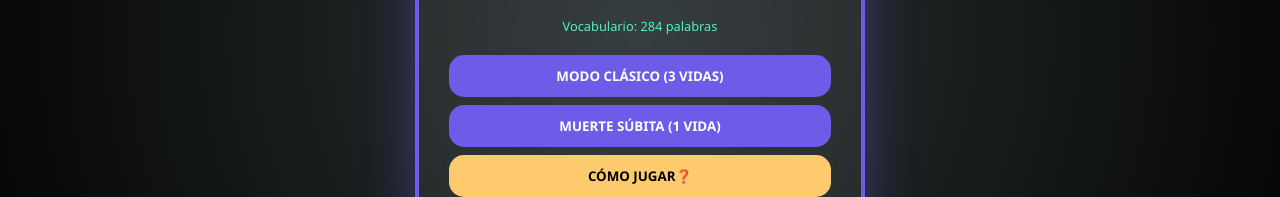
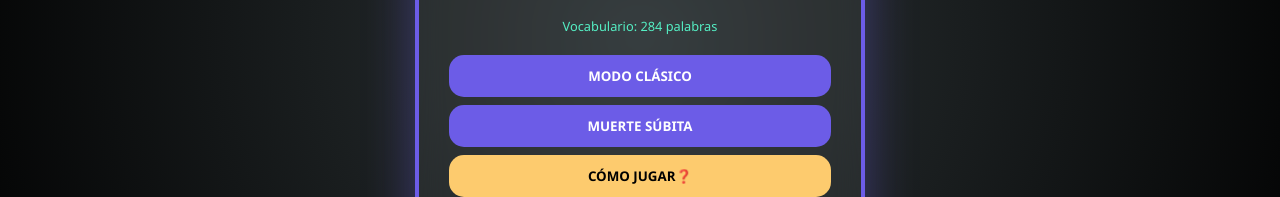
Before and after one commit to intivinu/Mago-Goma, a plain HTML site: page index.html in a window 1280 px wide. Shown: the part 363-560 px from the top of the page. Drawn offline with Linux system fonts and the light colour scheme.

Commit message:
Update index.html

```diff
--- a/index.html
+++ b/index.html
@@ -94,8 +94,8 @@
             <h1 style="color: var(--accent); font-size: 2rem;">MAGO GOMA</h1>
             <p style="margin-bottom: 20px; opacity: 0.9;">El juego de encadenar palabras</p>
             <div id="vocab-counter" style="font-size: 0.8rem; margin-bottom: 20px; color: var(--success);"></div>
-            <button class="btn btn-primary" onclick="initGame('classic')">Modo Clásico (3 Vidas)</button>
-            <button class="btn btn-primary" onclick="initGame('sudden')">Muerte Súbita (1 Vida)</button>
+            <button class="btn btn-primary" onclick="initGame('classic')">Modo Clásico</button>
+            <button class="btn btn-primary" onclick="initGame('sudden')">Muerte Súbita</button>
             <button class="btn btn-accent" onclick="showScreen('scr-how')">Cómo jugar❓</button>
             <button class="btn btn-small" onclick="showAdmin()" style="margin-top:10px">🔧 Administrar Diccionario</button>
         </div>
```
